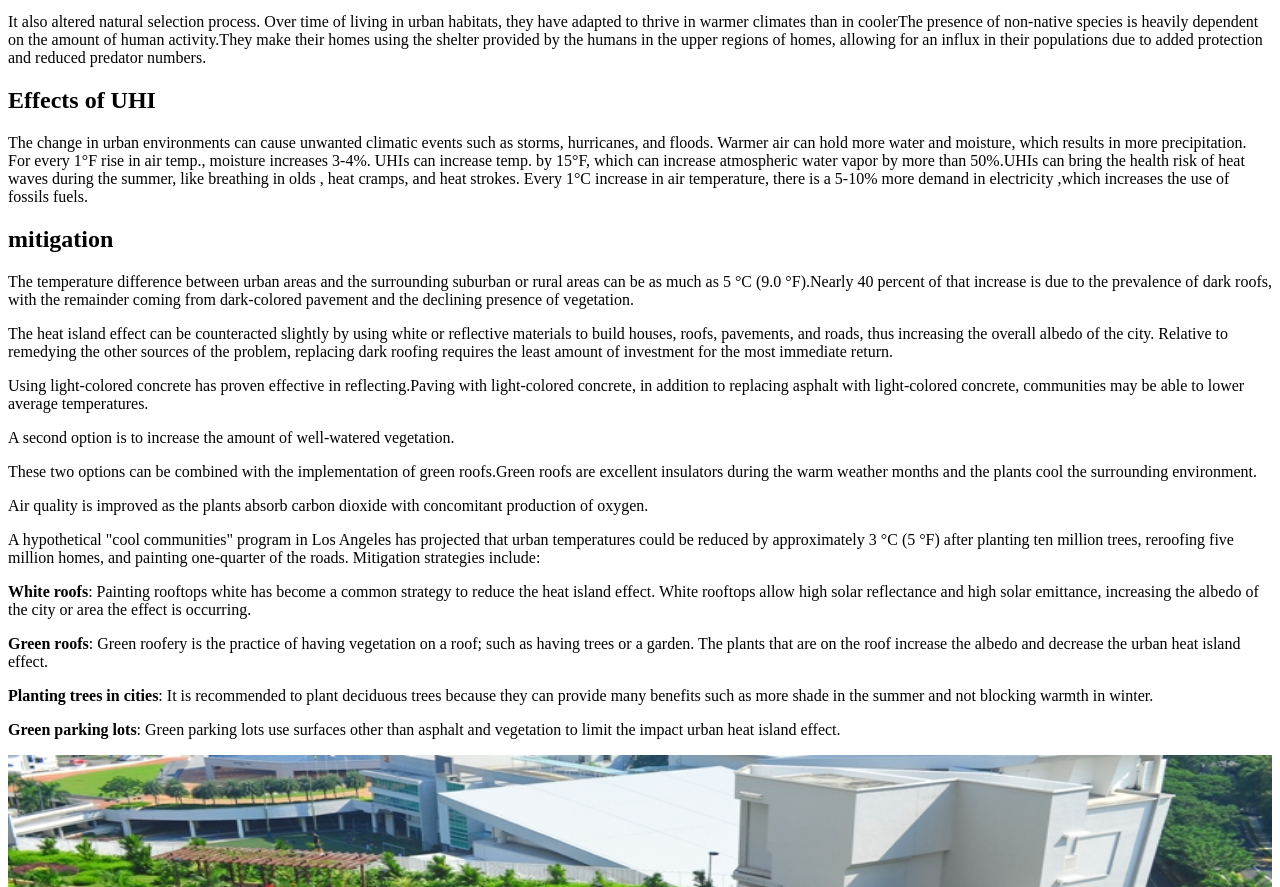
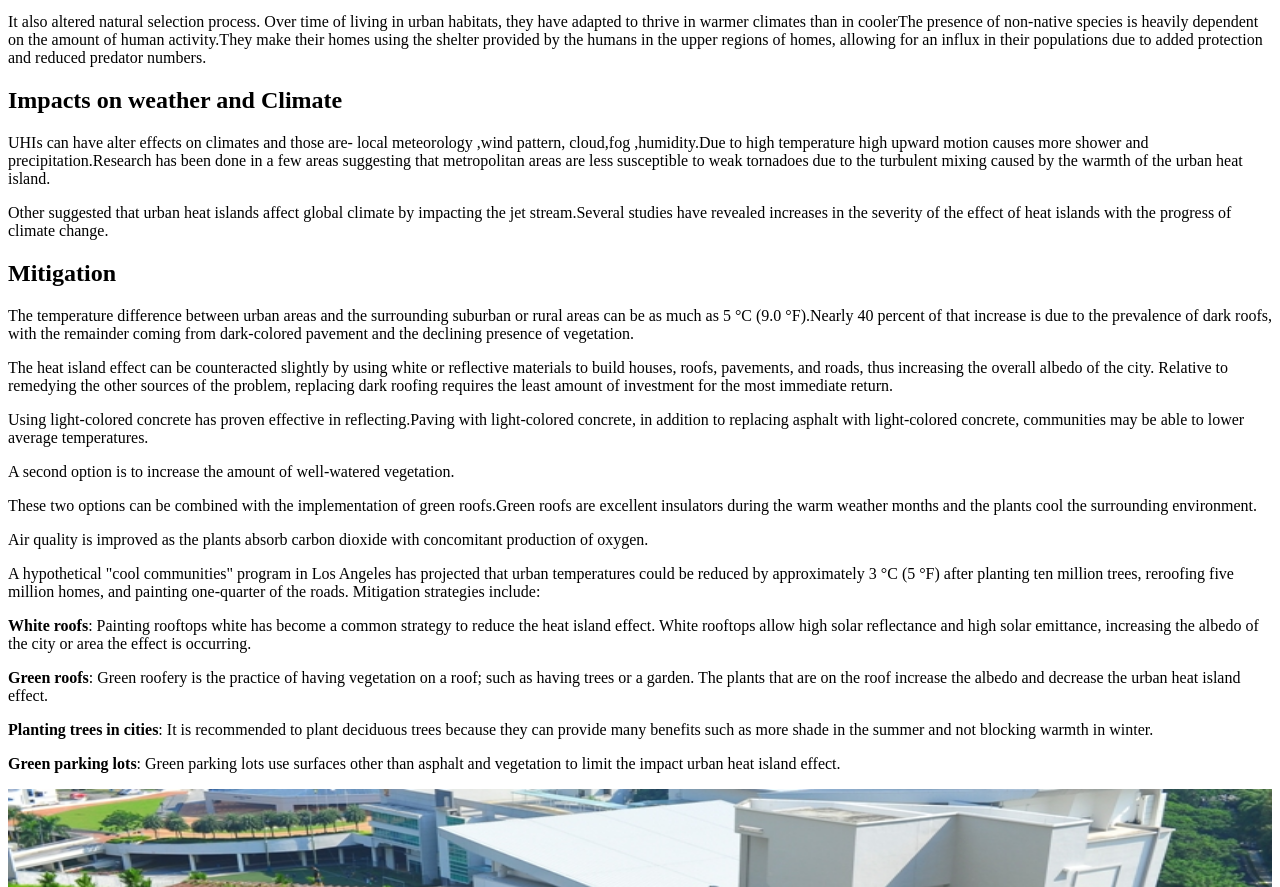
Before and after one commit to sreyansh192/UHI, a plain HTML site: page index.html in a window 1280 px wide. Shown: the part 893-1780 px from the top of the page. Drawn offline with Linux system fonts and the light colour scheme.

Commit message:
Update index.html

```diff
--- a/index.html
+++ b/index.html
@@ -35,14 +35,10 @@
 	<p> With temperate climates, urban heat islands will extend the growing season, therefore altering breeding strategies of inhabiting species.This can be obsereved on water temperature.With the temperature of the nearby buildings sometimes reaching over 50 degrees different from the near-surface air temperature, precipitation will warm rapidly, causing runoff into nearby streams, lakes and rivers (or other bodies of water) to provide excessive thermal pollution. The increase in the thermal pollution has the ability to increase water temperature by 20 to 30 degrees. This increase will cause the fish species inhabiting the body of water to undergo thermal stress and shock due to the rapid change in temperature to their climate.</p>
 	<p>It also altered natural selection process. Over time of living in urban habitats, they have adapted to thrive in warmer climates than in coolerThe presence of non-native species is heavily dependent on the amount of human activity.They make their homes using the shelter provided by the humans in the upper regions of homes, allowing for an influx in their populations due to added protection and reduced predator numbers.</p>
 
-	<h2>Effects of UHI</h2>
-	<p>The change in urban environments can cause  unwanted climatic events such as  storms, hurricanes, and floods.
-Warmer air can  hold more water and moisture, which results in  more precipitation.
-For every 1°F rise in air temp.,  moisture increases 3-4%. UHIs can increase temp. by 15°F, which  can increase atmospheric water vapor by more  than 50%.UHIs can bring  the health risk of heat waves  during the summer, like  breathing in olds , heat cramps, and heat  strokes.
-
-Every 1°C increase in air temperature,  there is a 5-10% more demand  in electricity ,which increases the use of fossils fuels.
-</p>
-	<h2>mitigation</h2>
+	<h2>Impacts on weather and Climate</h2>
+	<p>UHIs can have alter effects on climates and those are- local meteorology ,wind pattern, cloud,fog ,humidity.Due to high temperature high upward motion causes more shower and precipitation.Research has been done in a few areas suggesting that metropolitan areas are less susceptible to weak tornadoes due to the turbulent mixing caused by the warmth of the urban heat island.</p>
+	<p>Other suggested that urban heat islands affect global climate by impacting the jet stream.Several studies have revealed increases in the severity of the effect of heat islands with the progress of climate change.</p>
+	<h2>Mitigation</h2>
 	<p>The temperature difference between urban areas and the surrounding suburban or rural areas can be as much as 5 °C (9.0 °F).Nearly 40 percent of that increase is due to the prevalence of dark roofs, with the remainder coming from dark-colored pavement and the declining presence of vegetation.</p>
 	<p>The heat island effect can be counteracted slightly by using white or reflective materials to build houses, roofs, pavements, and roads, thus increasing the overall albedo of the city.
 	Relative to remedying the other sources of the problem, replacing dark roofing requires the least amount of investment for the most immediate return.</p>
```
